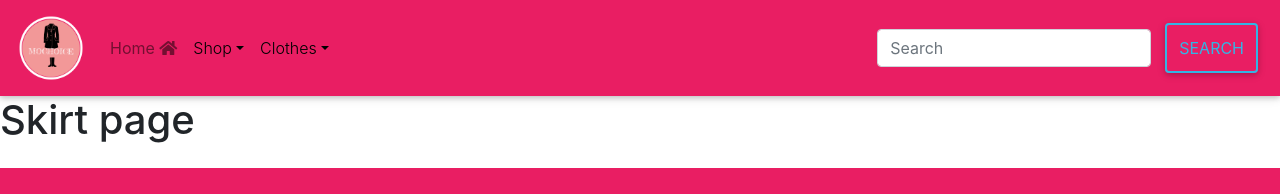
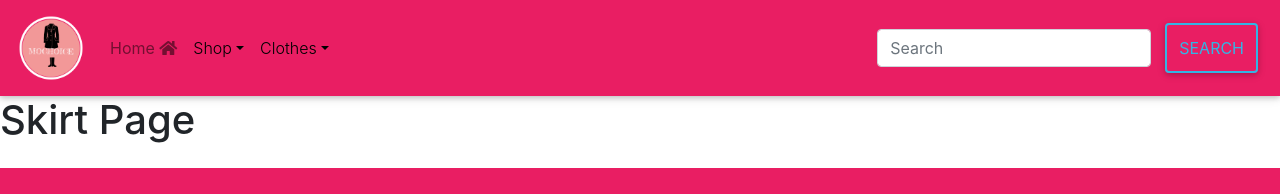
Before and after one commit to Diana-nyamai/Mochoice-Website, a React (Create React App) app: page /Skirt in a window 1280 px wide. Shown: the top 194 px of the page. Built offline with nearby package versions, Linux system fonts and the light colour scheme.

Commit message:
skirt page update

```diff
--- a/src/Components/pages/Clothes/Skirt.js
+++ b/src/Components/pages/Clothes/Skirt.js
@@ -4,7 +4,7 @@ export class Skirt extends Component {
     render() {
         return (
             <div>
-                <h1>Skirt page</h1>
+                <h1>Skirt Page</h1>
             </div>
         )
     }
```
